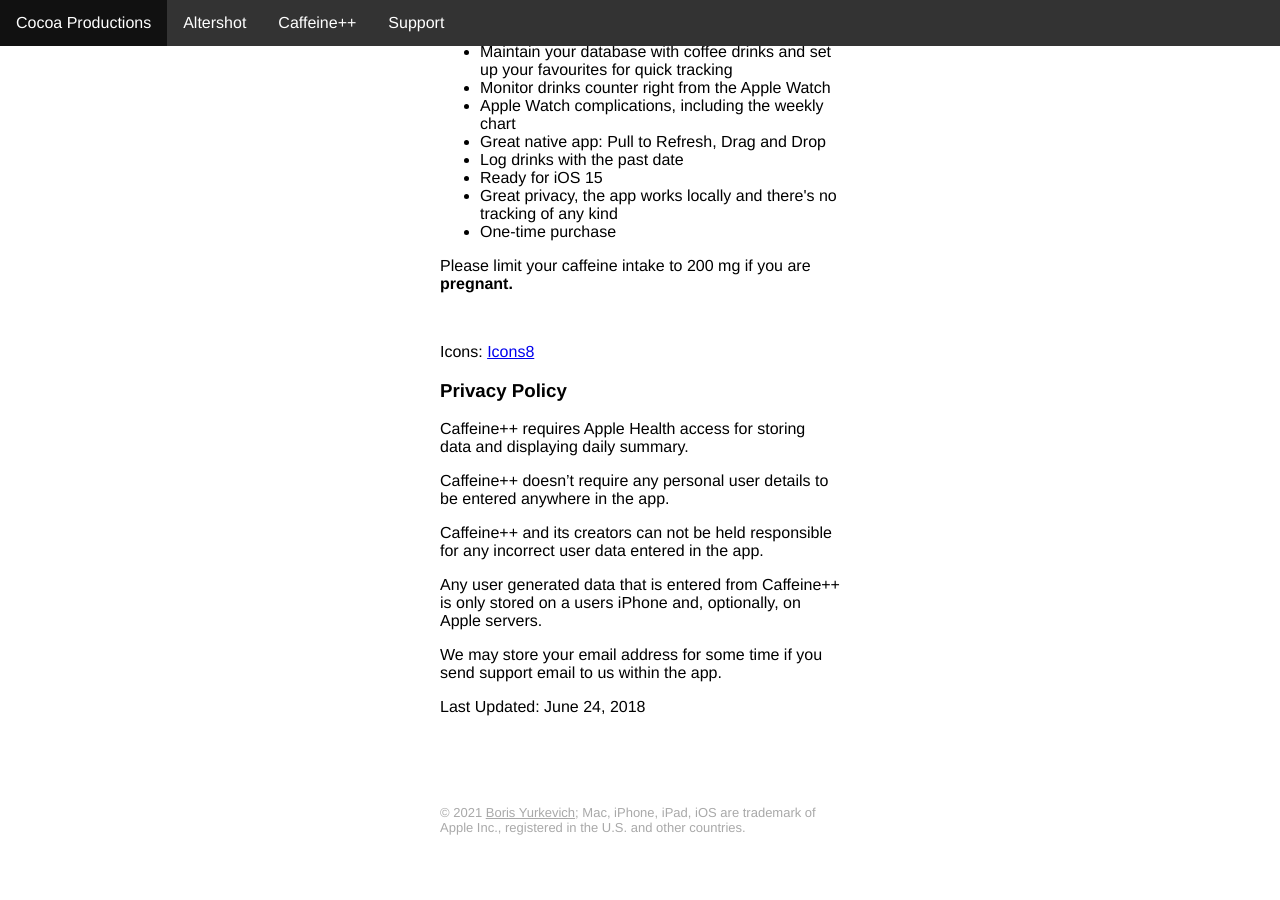
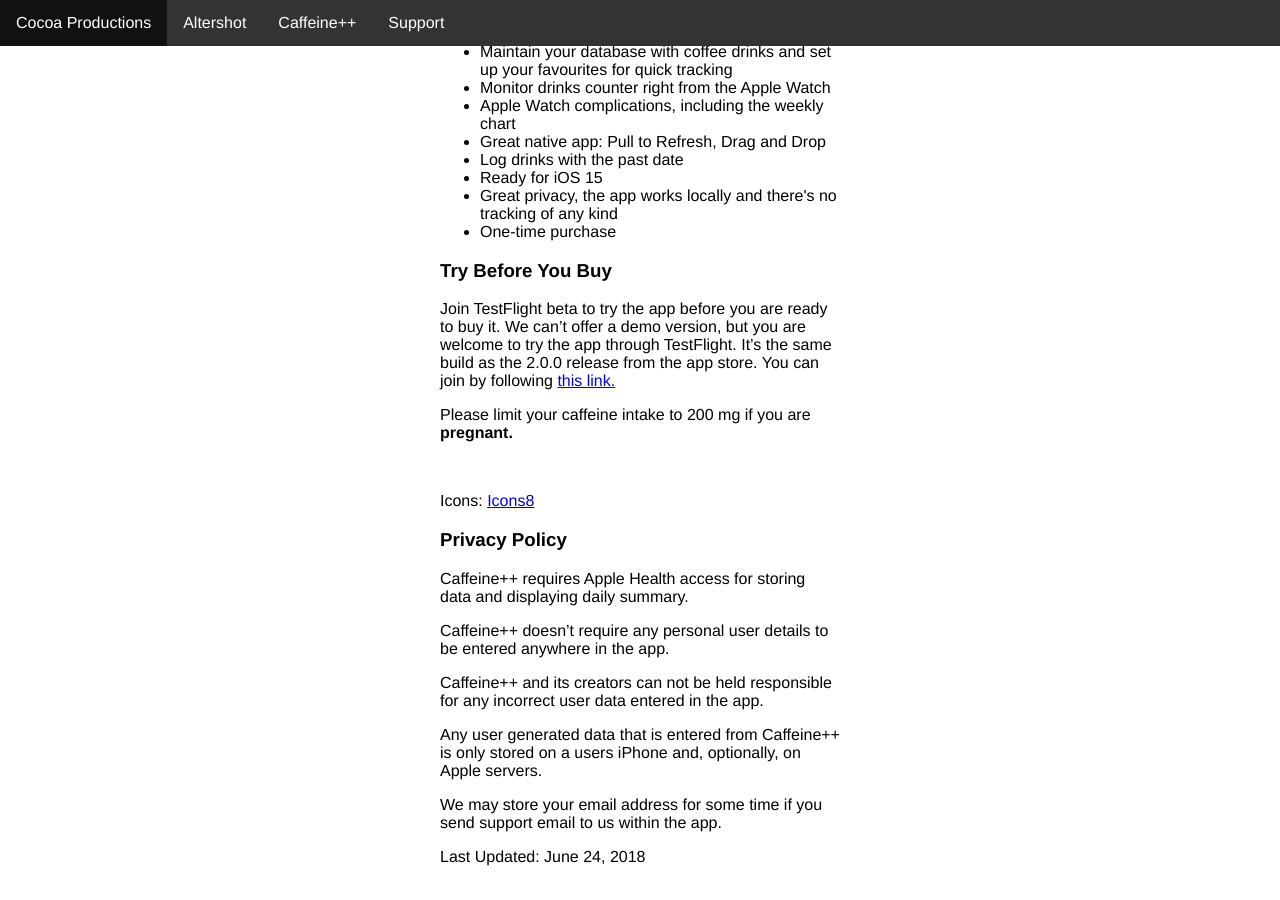
Before and after one commit to cocoaproductions/cocoaproductions.github.io, a Jekyll site: the page built from caffeine++.md, in a window 1280 px wide and 900 px high, scrolled down 727 px. Built offline with Jekyll 4.4.1, drawn with Linux system fonts in a browser that asks for light colours; our own code applies the rules of GitHub Pages for plain Markdown files; before the commit the page ends 1575 px from its top, so only the background shows below that.

Commit message:
Update website

```diff
--- a/caffeine++.md
+++ b/caffeine++.md
@@ -21,6 +21,10 @@
 <li>Great privacy, the app works locally and there's no tracking of any kind</li>
 <li>One-time purchase</li>
 </ul>
+
+<h3>Try Before You Buy</h3>
+
+Join TestFlight beta to try the app before you are ready to buy it. We can't offer a demo version, but you are welcome to try the app through TestFlight. It's the same build as the 2.0.0 release from the app store. You can join by following <a href="https://t.co/KB1Hy1v0fx?amp=1">this link.</a>
 
 <p>
 	Please limit your caffeine intake to 200 mg if you are <b>pregnant.</b>
```
